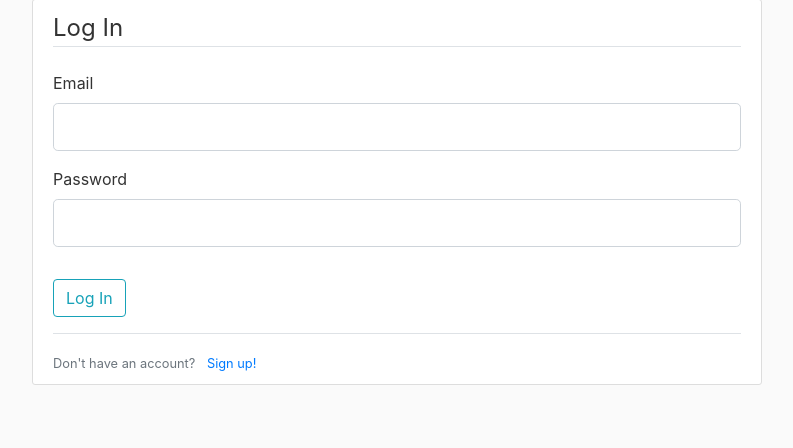
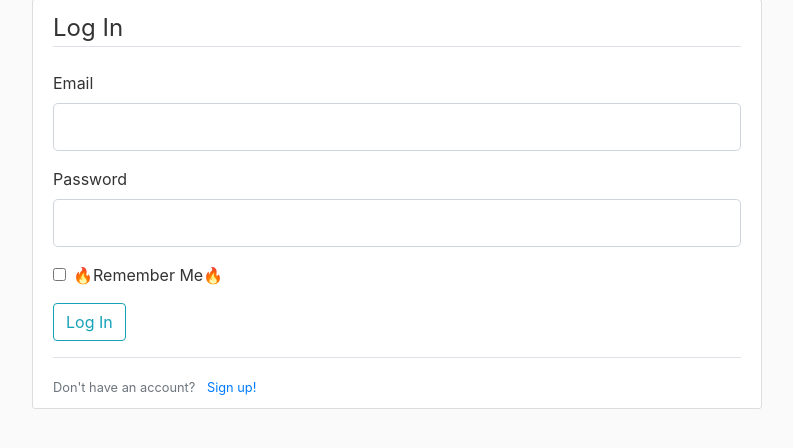
Before and after one commit to SamPearson/Flexatorium, a Flask app: page /login in a window 1280 px wide. Shown: the part 81-529 px from the top of the page, without its empty margins (53-846 px from the left). Run offline with Flask 3, Linux system fonts and the light colour scheme; some libraries are stand-ins or nearby versions.

Commit message:
Adding remember checkbox to login form

```diff
--- a/website/templates/login.html
+++ b/website/templates/login.html
@@ -40,6 +40,10 @@
           {{ form.password(class="form-control form-control-lg") }}
         {% endif %}
       </div>
+      <div class="form-check">
+        {{ form.remember(class="form-check-input")}}
+        {{form.remember.label(class="form-check-label")}}
+      </div>
     </fieldset>
 
     <div class="form-group">
```
